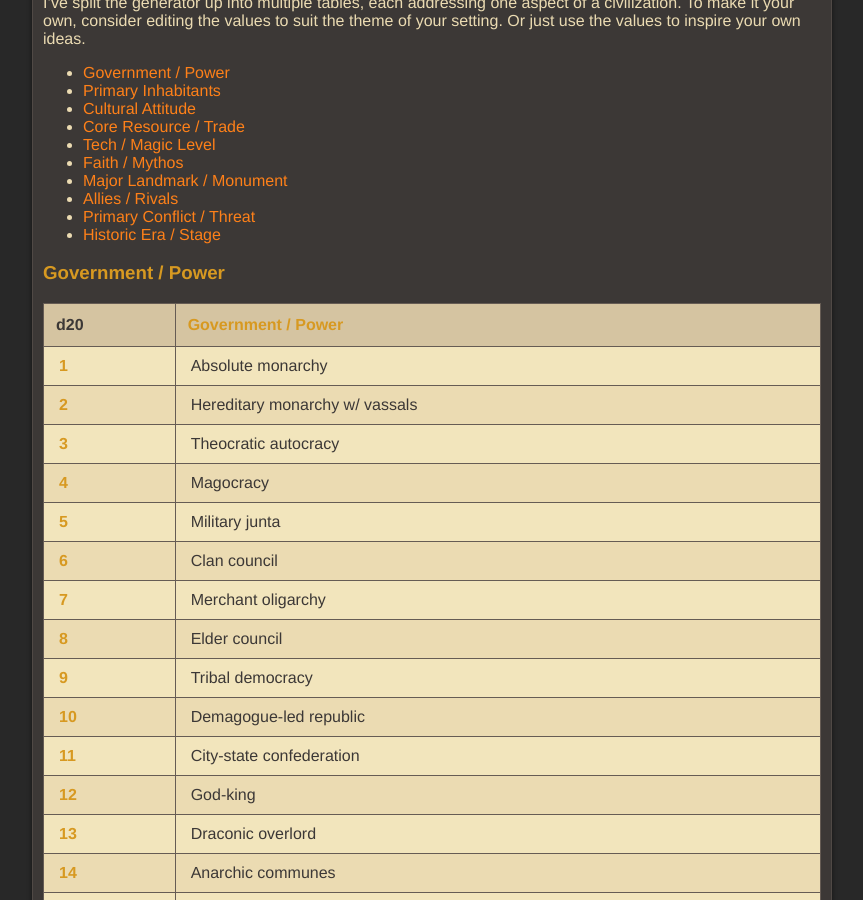
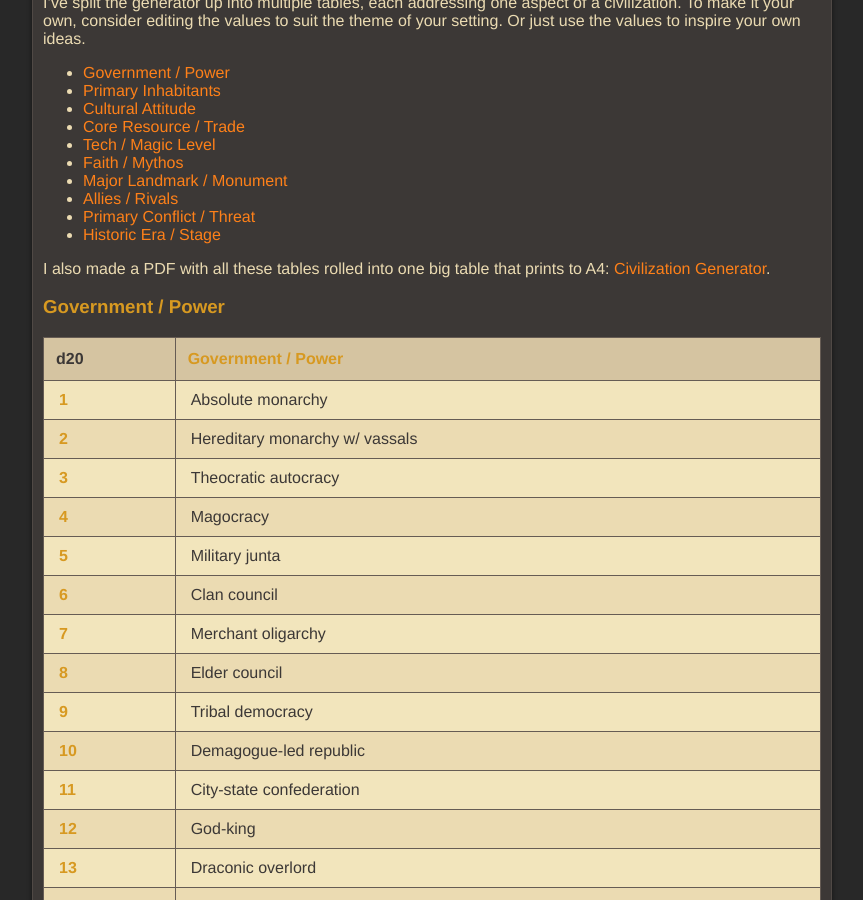
Before and after one commit to daren-thomas/troll-tales, a Jekyll site: the page built from _posts/2025/04/2025-04-19-civilizations-generator.md, in a window 1280 px wide and 900 px high, scrolled down 423 px. Shown: the whole window, without its empty margins (208-1071 px from the left). Built offline with Jekyll 4.4.1, drawn with Linux system fonts in a browser that asks for light colours; comment, search, counter and statistics services are not loaded.

Commit message:
added pdf for civilization generator

```diff
--- a/_posts/2025/04/2025-04-19-civilizations-generator.md
+++ b/_posts/2025/04/2025-04-19-civilizations-generator.md
@@ -22,6 +22,7 @@ I've split the generator up into multiple tables, each addressing one aspect of
 - [Primary Conflict / Threat](#primary-conflict--threat)
 - [Historic Era / Stage](#historic-era--stage)
 
+I also made a PDF with all these tables rolled into one big table that prints to A4: [Civilization Generator](./Civilization Generator.pdf).
 ### Government / Power
 
 | d20    | **Government / Power**         |
```
Also changed, not shown: 1 other file.
